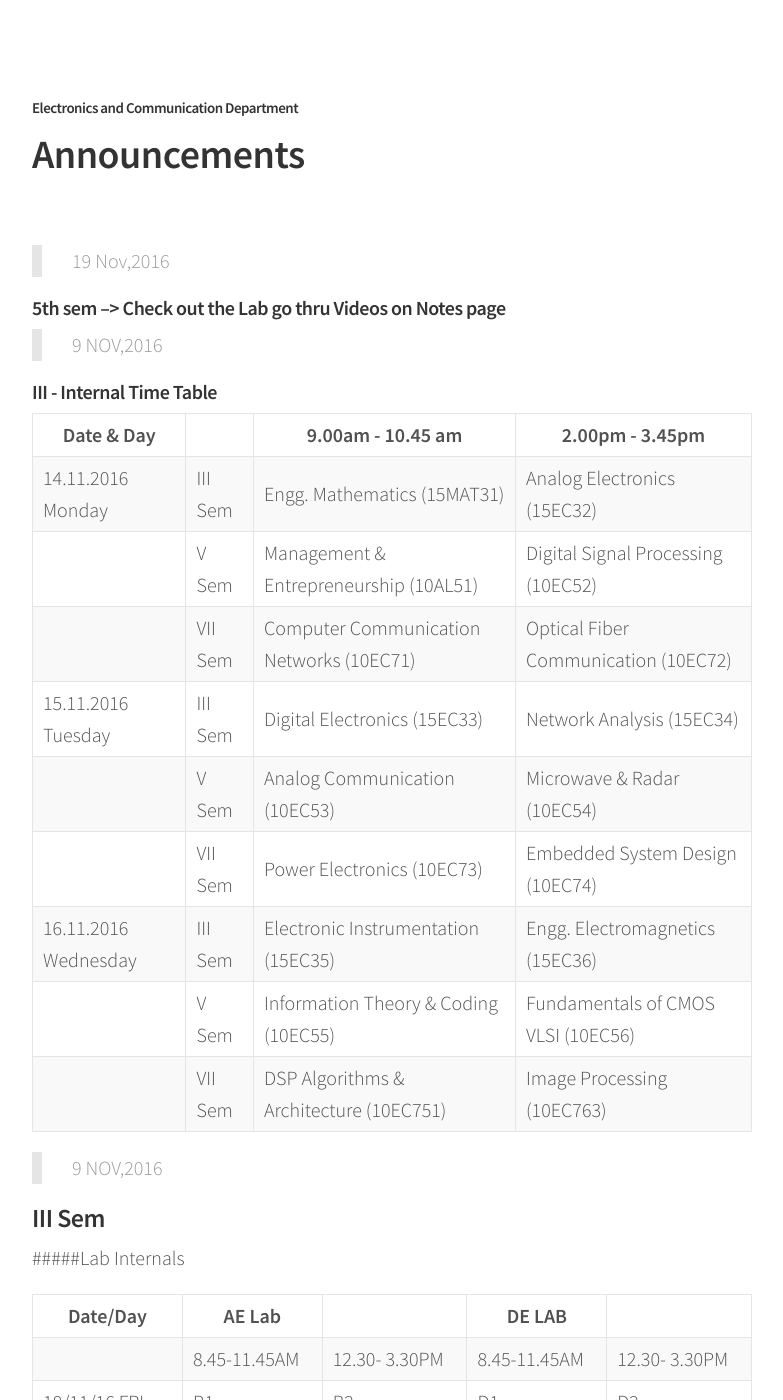
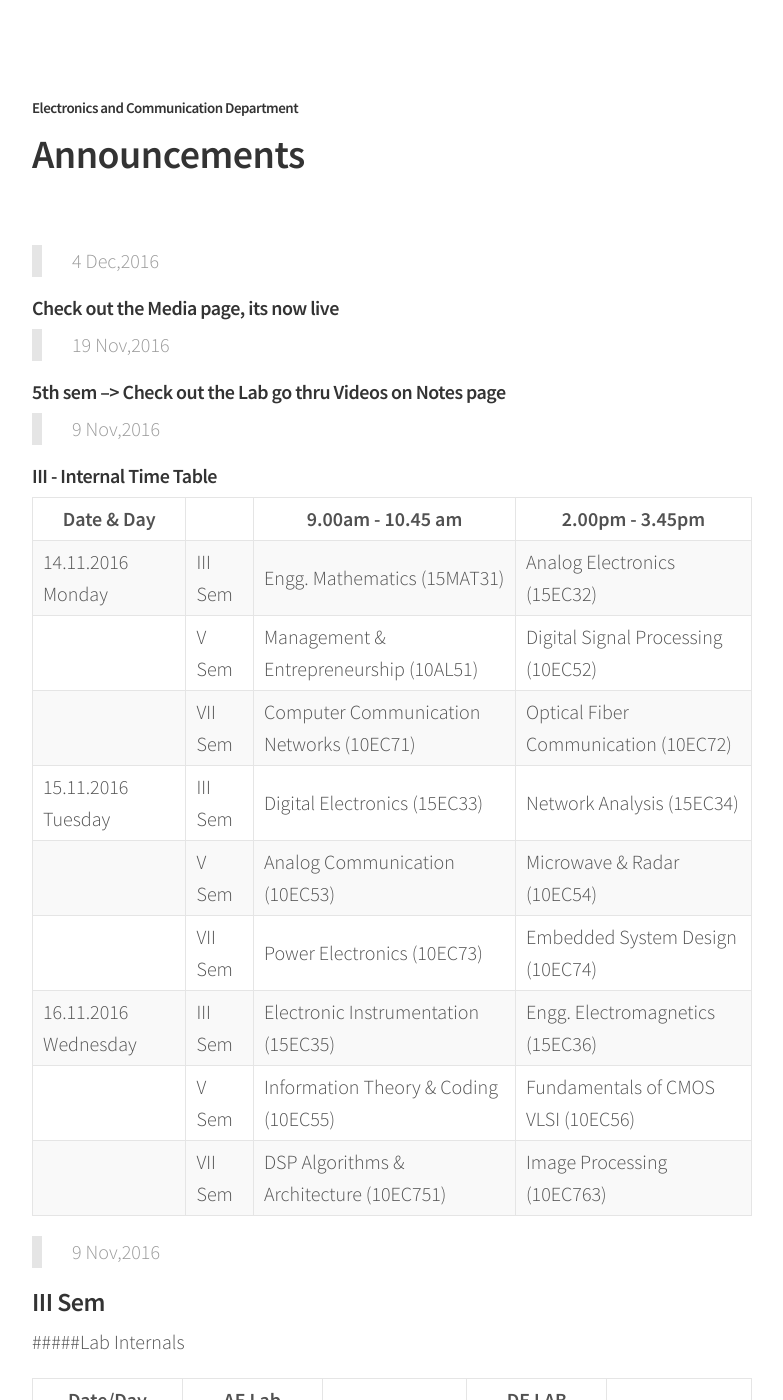
Before and after one commit to ecernsit/ecernsit.github.io, a Jekyll site: the page built from _posts/2016-09-21-announcements.md, in a window 1280 px wide and 1400 px high. Shown: the whole window, without its empty margins (248-1031 px from the left). Built offline with Jekyll 4.4.1, drawn with Linux system fonts in a browser that asks for light colours; some of the changed text lies outside the part shown.

```diff
--- a/_posts/2016-09-21-announcements.md
+++ b/_posts/2016-09-21-announcements.md
@@ -1,12 +1,17 @@
 ---
 title: Announcements
 ---
+>4 Dec,2016
+
+##### Check out the Media page, its now live
+
+
 >19 Nov,2016
 
 ##### 5th sem --> Check out the Lab go thru Videos on Notes page
 
 
->9 NOV,2016
+>9 Nov,2016
 
 ##### III - Internal Time Table
 
@@ -25,7 +30,7 @@
 
 
 
->9 NOV,2016
+>9 Nov,2016
 
 ### III Sem
 #####Lab Internals
@@ -50,7 +55,7 @@
 |26/11/16 SAT	|D2		|		|D1		|	|
 |28/11/16  MON	|D1		|C2		|D2		|C1	|
 
->9 NOV,2016
+>9 Nov,2016
 
 ### V  Sem
 ##### Lab Internals
@@ -75,7 +80,7 @@
 |28/11/16  MON	|C3		|		|		|A3		|		|
 
 
->9 NOV,2016
+>9 Nov,2016
 
 ### VII Sem
 
```
